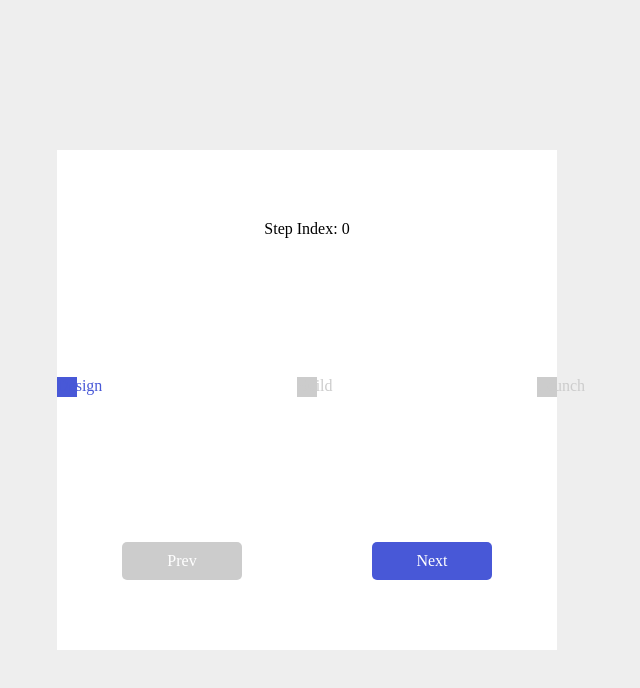
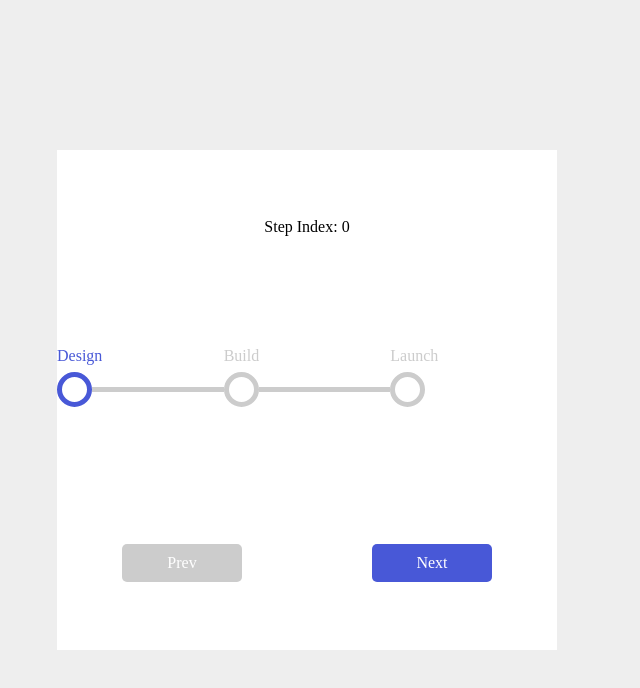
Before and after one commit to dehimer/react-step-progress-component-demo, a React app: page /#/1 in a window 1280 px wide. Shown: the top 688 px of the page, without its empty margins (333-973 px from the left). Built offline with nearby package versions, Linux system fonts and the light colour scheme.

Commit message:
feature: prettify view of component

```diff
--- a/src/client/components/Step/index.js
+++ b/src/client/components/Step/index.js
@@ -6,8 +6,7 @@ import StepProgress from '../StepProgress';
 import styles from './index.css'
 import styled, { css } from 'styled-components'
 
-const Step = ({ step, steps, nextStep, prevStep, theme }) => {
-  const { color } = theme;
+const Step = ({ step, steps, nextStep, prevStep, color }) => {
   const SwitchButton = styled.div`
     color: white;
     background-color: ${color};
@@ -33,7 +32,7 @@ const Step = ({ step, steps, nextStep, prevStep, theme }) => {
           steps={steps}
           nextStep={nextStep}
           prevStep={prevStep}
-          theme={theme}
+          color={color}
         />
         <div className={styles.controls}>
           <SwitchButton onClick={prevStep} disabled={step === 0}>Prev</SwitchButton>
@@ -44,7 +43,7 @@ const Step = ({ step, steps, nextStep, prevStep, theme }) => {
   )
 };
 
-const mapStateToProps = ({ step, steps, theme }) => ({ step, steps, theme });
+const mapStateToProps = ({ step, steps, color }) => ({ step, steps, color });
 
 const mapDispatchToProps = {
   nextStep, prevStep
--- a/src/client/components/StepProgress/components/Circle/index.js
+++ b/src/client/components/StepProgress/components/Circle/index.js
@@ -3,7 +3,7 @@ import styles from 'styled-components'
 
 export default ({ theme: { color, thickness } }) => {
   const Circle = styles.div`
-    border: ${thickness}px solid ${color};
+
   `;
   return (
     <Circle />
--- a/src/client/components/StepProgress/components/Label/index.js
+++ b/src/client/components/StepProgress/components/Label/index.js
@@ -1,9 +1,10 @@
 import React from 'react'
 import styled from 'styled-components'
 
-export default ({ theme: { color }, label }) => {
+export default ({ color, label }) => {
   const Label = styled.div`
     position: absolute;
+    top: -25px;
     color: ${color};
   `;
 
--- a/src/client/components/StepProgress/index.css
+++ b/src/client/components/StepProgress/index.css
@@ -4,3 +4,24 @@
     width: 100%;
     max-width: 500px;
 }
+
+.step {
+    flex: 1 0;
+    display: flex;
+    align-items: center;
+    position: relative;
+}
+
+.circle {
+    flex: 0 0 25px;
+    border: 5px solid black;
+    border-radius: 50%;
+    height: 25px;
+    cursor: pointer;
+    user-select: none;
+}
+
+.line {
+    width: 100%;
+    height: 5px;
+}
--- a/src/client/components/StepProgress/index.js
+++ b/src/client/components/StepProgress/index.js
@@ -1,23 +1,17 @@
 import React from 'react'
 import Line from './components/Line'
-import Circle from './components/Circle'
+import styled, {css} from 'styled-components'
 import Label from './components/Label'
 
 import styles from './index.css'
 
-export default ({ step, steps, nextStep, prevStep, theme }) => {
-  const { color } = theme;
+export default ({ step, steps, nextStep, prevStep, color }) => {
+  const inactiveColor = '#ccc';
 
   return (
     <div className={styles.wrapper}>
       {
         steps.map((label, idx) => {
-          const segmentTheme = {
-            ...theme,
-            color: idx <= step ? color : '#CCC'
-          };
-
-
           const isNextStep = (step - idx === -1);
           const isPrevStep = (step - idx === 1);
 
@@ -26,11 +20,24 @@ export default ({ step, steps, nextStep, prevStep, theme }) => {
           if (isNextStep) handler = nextStep;
           if (isPrevStep) handler = prevStep;
 
+          const line = idx !== steps.length - 1 && (
+            <div
+              className={styles.line}
+              style={{
+                'background-color': idx < step ? color : inactiveColor,
+              }}
+            />
+          );
+
           return (
-            <div key={idx}>
-              <Label label={label} theme={segmentTheme} />
-              <Circle onClick={handler} theme={segmentTheme} />
-              <Line key={`line-${idx}`} theme={segmentTheme} />
+            <div className={styles.step} key={idx}>
+              <Label label={label} color={idx <= step ? color : inactiveColor} />
+              <div
+                className={styles.circle}
+                onClick={handler}
+                style={{'border-color': idx <= step ? color : inactiveColor}}
+              />
+              { line }
             </div>
           )
         })
--- a/src/client/reducers/index.js
+++ b/src/client/reducers/index.js
@@ -3,10 +3,7 @@ import { NEXT_STEP, PREV_STEP } from "../constants/steps";
 const defaultState = {
   step: 0,
   steps: ['Design', 'Build', 'Launch'],
-  theme: {
-    color: '#4858d7',
-    thickness: 10,
-  }
+  color: '#4858d7',
 };
 
 export default function rootReducer(state = defaultState, action) {
```
